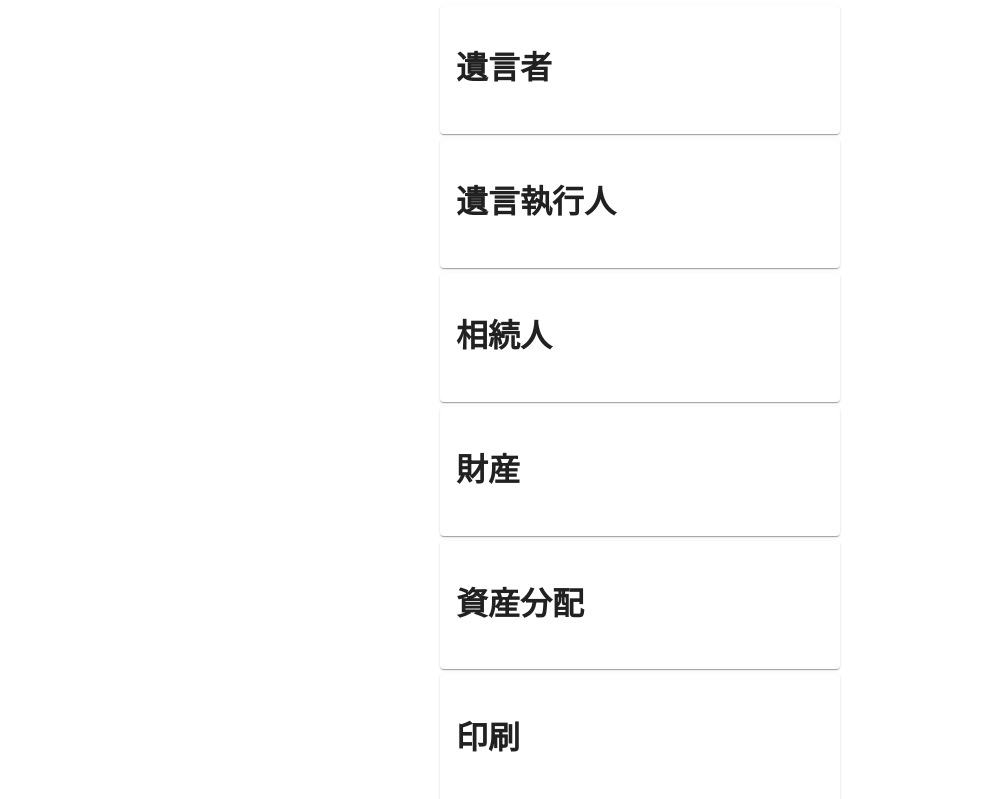
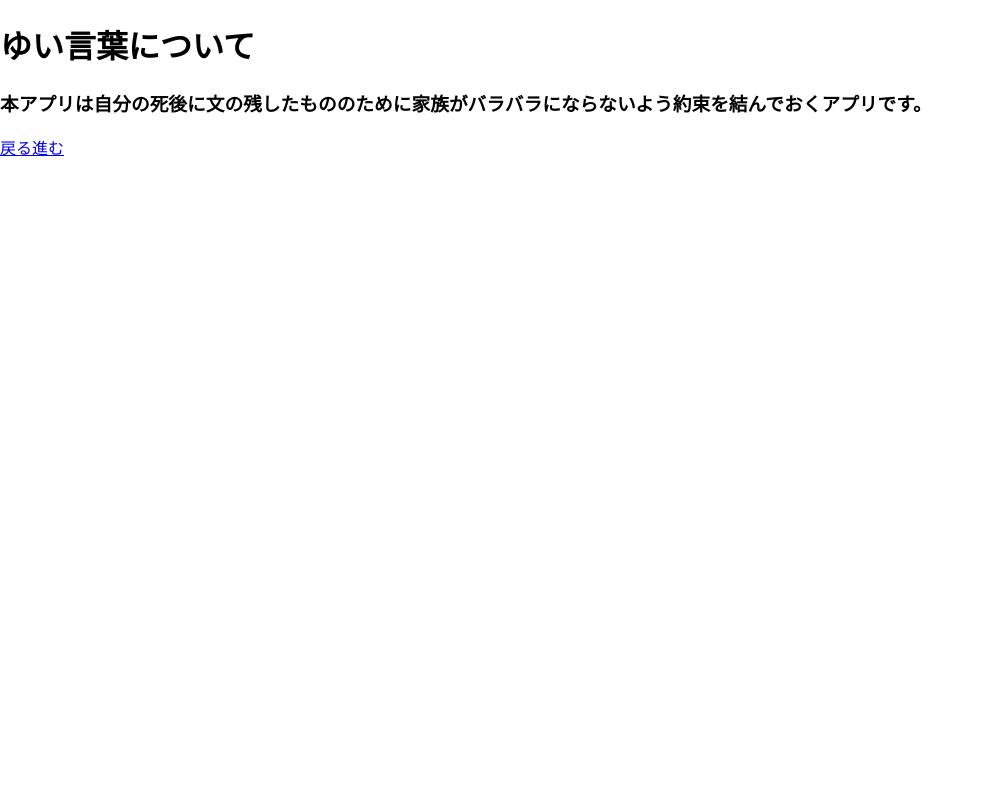
Before and after one commit to TestamentSoar/testament, a React (Create React App) app in the folder frontend/: page /explain in a window 1280 px wide. Shown: the top 799 px of the page, without its empty margins (0-984 px from the left). Built offline with nearby package versions, Linux system fonts and the light colour scheme.

Commit message:
feat: change root

```diff
--- a/frontend/package.json
+++ b/frontend/package.json
@@ -7,6 +7,7 @@
     "@material-ui/icons": "^4.5.1",
     "react": "^16.11.0",
     "react-dom": "^16.11.0",
+    "react-router-dom": "^5.1.2",
     "react-scripts": "3.2.0"
   },
   "scripts": {
--- a/frontend/src/App.js
+++ b/frontend/src/App.js
@@ -1,9 +1,22 @@
 import React from 'react';
 import './App.css';
 import Main from './components/Main';
+import Cover from './components/Cover';
+import Explain from './components/WalkThrough/Explain';
+import Rules from './components/WalkThrough/Rules';
+import {BrowserRouter as Router, Route} from 'react-router-dom';
 
 function App() {
-  return <Main />;
+  return (
+    <div>
+      <Router>
+        <Route exact path="/" component={Cover}></Route>
+        <Route path="/explain" component={Explain}></Route>
+        <Route path="/rules" component={Rules}></Route>
+        <Route path="/main" component={Main}></Route>
+      </Router>
+    </div>
+  );
 }
 
 export default App;
--- /dev/null
+++ b/frontend/src/components/Cover.js
@@ -0,0 +1,15 @@
+import React from 'react';
+import {Link} from 'react-router-dom';
+
+const Cover = () => {
+  return (
+    <div>
+      <h1>ゆい言葉</h1>
+      <h2>遺言書作成アプリ</h2>
+      <h4>山岡法律事務所監修</h4>
+      <Link to="explain">進む</Link>
+    </div>
+  );
+};
+
+export default Cover;
--- /dev/null
+++ b/frontend/src/components/WalkThrough/Explain.js
@@ -0,0 +1,20 @@
+import React from 'react';
+import {Link} from 'react-router-dom';
+
+const Explain = () => {
+  const explain = {
+    title: 'ゆい言葉について',
+    content:
+      '本アプリは自分の死後に文の残したもののために家族がバラバラにならないよう約束を結んでおくアプリです。',
+  };
+  return (
+    <div>
+      <h1>{explain.title}</h1>
+      <h3>{explain.content}</h3>
+      <Link to="">戻る</Link>
+      <Link to="rules">進む</Link>
+    </div>
+  );
+};
+
+export default Explain;
--- /dev/null
+++ b/frontend/src/components/WalkThrough/Rules.js
@@ -0,0 +1,19 @@
+import React from 'react';
+import {Link} from 'react-router-dom';
+
+const Rules = () => {
+  const explain = {
+    title: '利用規約',
+    content: 'これは〜',
+  };
+  return (
+    <div>
+      <h1>{explain.title}</h1>
+      <h3>{explain.content}</h3>
+      <Link to="explain">戻る</Link>
+      <Link to="main">進む</Link>
+    </div>
+  );
+};
+
+export default Rules;
```
Also changed, not shown: 1 other file (tests, documents, lock files or other folders).
